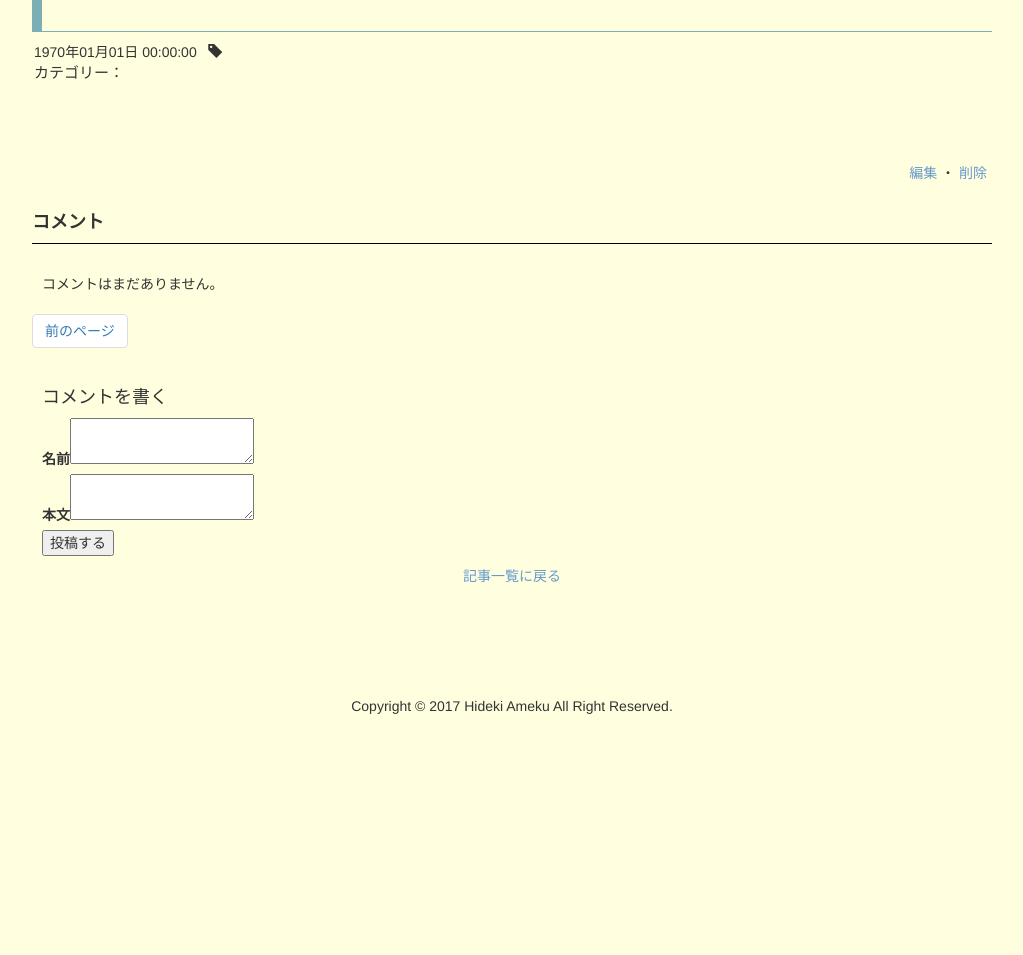
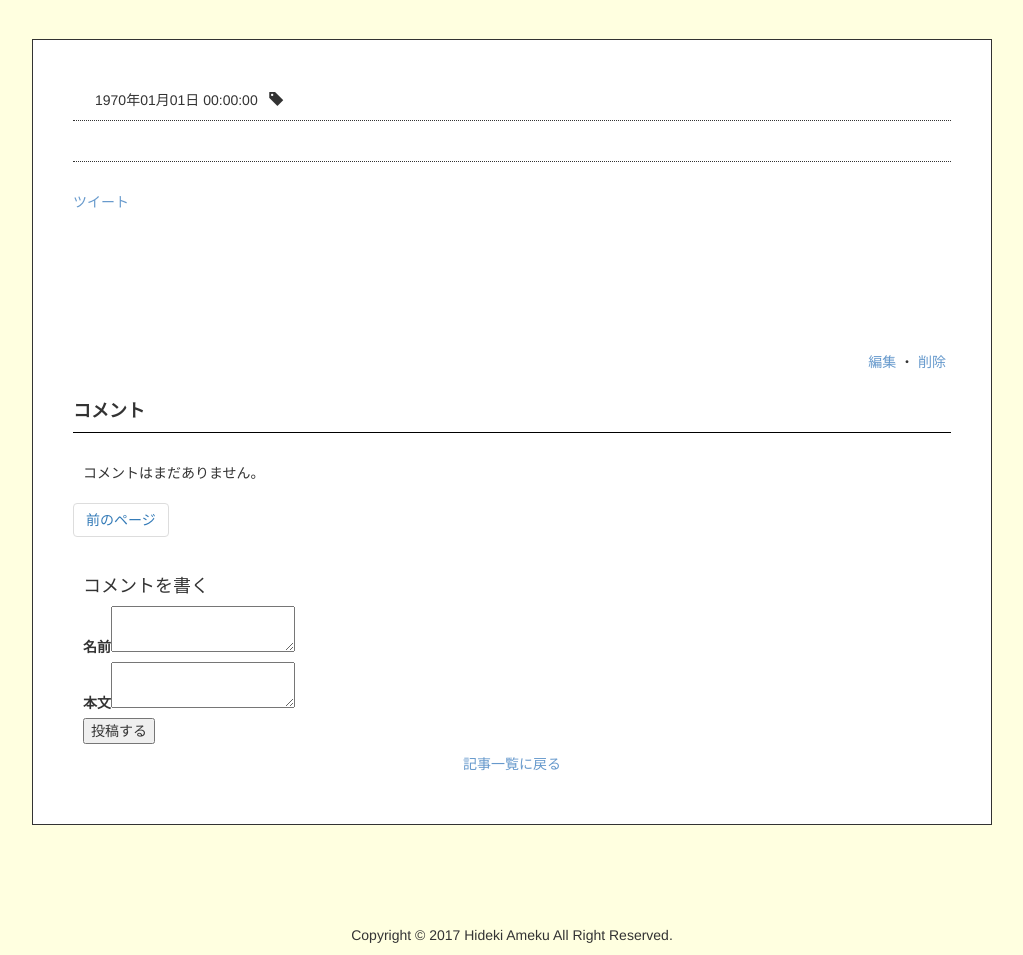
Before and after one commit to amekuhideki/Acltest, a CakePHP app: the page made by app/View/Posts/view.ctp in a window 1280 px wide. Shown: the part 267-1222 px from the top of the page, without its empty margins (128-1151 px from the left). Before the commit the page ends 981 px from the top, so only its background shows below. Run offline with PHP 8.4 and a stand-in for CakePHP, Linux system fonts and the light colour scheme; the template is opened without the code that fills it, so the values that code supplies are empty; form fields are guessed from the names that the template uses; some libraries are stand-ins or nearby versions.

Commit message:
Fix view layout & add sns button

```diff
--- a/app/View/Posts/view.ctp
+++ b/app/View/Posts/view.ctp
@@ -90,49 +90,70 @@
 	margin: auto;
 	padding: 1px;
 	padding-top: 10px;
-	padding-bottom: 20px;
+	padding-bottom: 10px;
 	overflow: hidden;
+	border-bottom: 1px dotted;
 }
 #list{
 	margin: auto;
 	padding-left: 1px;
 }
+.post_category{
+	float: left;
+	font-size: 15px;
+}
 .post_date{
 	float:left;
 	font-size: 14px;
+	margin-left: 20px;
 }
 .post_tags{
 	float: left;
 	font-size: 14px;
 }
-.post_category{
-	float: auto;
-	font-size: 15px;
-	margin-right: 200px;
-}
 .post_body{
+	clear: left;
 	/*border-bottom: 1px dashed black;*/
 	padding-bottom: 40px; /* 内容と線との間隔量 */
+}
+.post_body p {
+	text-align: left;
 }
 #content{
   width: 960px;
 	margin-left: 40px;
 	margin-right: 40px;
 	margin: 0 auto;
+	margin-top: 40px;
+	padding: 40px;
+	border: 1px solid;
+	background-color: white;
 }
 #title{
-	margin: auto;
-	float: auto;
-	padding: 1px;
-	padding-left: 20px;
-	font-size: 30px;
-	border-left: 10px solid #7BAEB5;
-	border-bottom: 1px solid #7BAEB5;
+	padding: 20px;
+	margin-bottom: 30px;
+	border-bottom: 1px dotted;
+	/*border-left: 10px solid #7BAEB5;
+	border-bottom: 1px solid #7BAEB5;*/
 }
-#title h2 {
+#title h3 {
+	margin: 0;
+	font-weight: bold;
 	white-space: nowrap;
 	overflow: hidden;
 	text-overflow: ellipsis;
+}
+#social {
+	height: 100px;
+
+}
+#twitter {
+	float: left;
+	/*height: 80px;*/
+}
+#facebook {
+	margin-left: 10px;
+	float: left;
 }
 #post_comment{
 	clear: both;
@@ -282,18 +303,27 @@ $(function(){
 			// });
   });
 </script>
+<script>
+(function(d, s, id) {
+  var js, fjs = d.getElementsByTagName(s)[0];
+  if (d.getElementById(id)) return;
+  js = d.createElement(s); js.id = id;
+  js.src = "//connect.facebook.net/ja_JP/sdk.js#xfbml=1&version=v2.9";
+  fjs.parentNode.insertBefore(js, fjs);
+}(document, 'script', 'facebook-jssdk'));
+</script>
+
+
 <div class="posts view">
   <div class="header">
   	<?php echo $this->element('header2'); ?>
   </div>
   <div id="content">
-  	<div id="title">
-  		<div>
-  			<h2 align="left"><?php echo h($post['Post']['title']); ?></h2>
-  		</div>
-  	</div>
 		<div id="post_header">
 			<ul id="list">
+				<li class="post_category">
+					<?php echo $this->Html->link($post['Category']['category'], array('controller' => 'categories', 'action' => 'view', $post['Category']['id'])); ?>
+				</li>
 				<li class="post_date">
 					<?php $post_date = date('Y年m月d日 H:i:s', strtotime($post['Post']['modified']));
 								echo h($post_date);
@@ -307,11 +337,24 @@ $(function(){
 						<?php endforeach; ?>
 						&nbsp;
 				</li>
-  			<li class="post_category">
-  				<?php echo __('カテゴリー：');
-  				      echo $this->Html->link($post['Category']['category'], array('controller' => 'categories', 'action' => 'view', $post['Category']['id'])); ?>
-  			</li>
 			</ul>
+		</div>
+
+  	<div id="title">
+  		<div>
+  			<h3><?php echo h($post['Post']['title']); ?></h3>
+  		</div>
+  	</div>
+
+		<div id="social">
+			<div id="twitter">
+				<a href="https://twitter.com/share" class="twitter-share-button" data-lang="ja" data-count="vertical">ツイート</a>
+			  <script>!function(d,s,id){var js,fjs=d.getElementsByTagName(s)[0],p=/^http:/.test(d.location)?'http':'https';if(!d.getElementById(id)){js=d.createElement(s);js.id=id;js.src=p+'://platform.twitter.com/widgets.js';fjs.parentNode.insertBefore(js,fjs);}}(document, 'script', 'twitter-wjs');</script>
+			</div>
+			<div id="facebook">
+				<div id="fb-root"></div>
+				<div class="fb-like" data-href="http://blog.dev/AclTest/posts" data-layout="box_count" data-action="like" data-size="small" data-show-faces="true" data-share="true"></div>
+			</div>
 		</div>
 
   	<div class="post_body">
```
Lines whose indentation alone changed are shown as unchanged.
